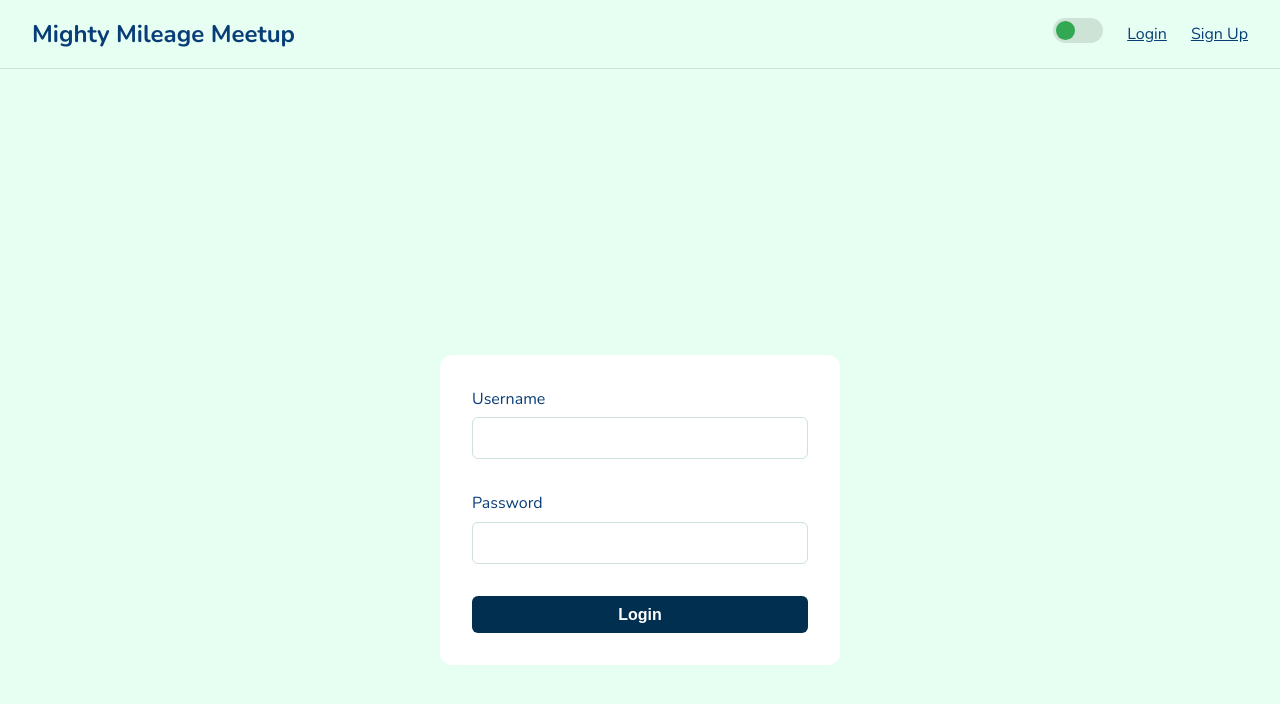
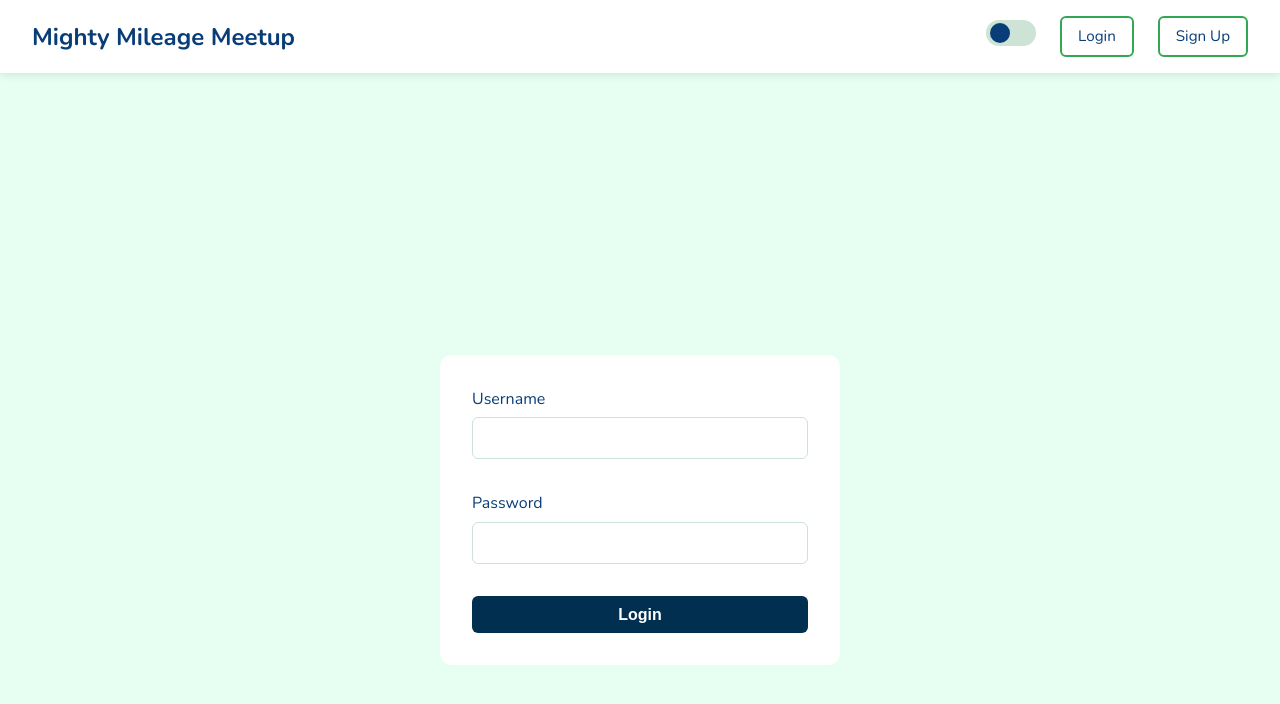
Before and after one commit to sjtroxel/Q3-2025-Codefi-SoloProject, an Angular app in the folder FE-Mighty_Mileage_Meetup/: page /login in a window 1280 px wide. Shown: the top 704 px of the page. Built offline with nearby package versions, Linux system fonts and the light colour scheme.

Commit message:
navbar styling and functionality looking good

```diff
--- a/FE-Mighty_Mileage_Meetup/src/app/core/services/authentication.ts
+++ b/FE-Mighty_Mileage_Meetup/src/app/core/services/authentication.ts
@@ -12,6 +12,7 @@ export class AuthenticationService {
 
   constructor(private http: HttpClient, private router: Router) {}
 
+  // Login: expects { token } from backend
   login(username: string, password: string) {
     return this.http.post<{ token: string }>(`${environment.apiUrl}/login`, {
       username,
@@ -19,10 +20,12 @@ export class AuthenticationService {
     });
   }
 
+  // Signup
   signup(user: any) {
     return this.http.post(`${environment.apiUrl}/signup`, { user });
   }
 
+  // === Token Handling ===
   setToken(token: string) {
     localStorage.setItem('token', token);
     this.tokenSubject.next(token);
@@ -32,18 +35,29 @@ export class AuthenticationService {
     return localStorage.getItem('token');
   }
 
+  // === Username Handling ===
+  setUser(username: string) {
+    localStorage.setItem('username', username);
+  }
+
+  clearUser() {
+    localStorage.removeItem('username');
+  }
+
+  currentUser() {
+    const username = localStorage.getItem('username');
+    return username ? { username } : null;
+  }
+
+  // === Auth Checks ===
   isLoggedIn() {
     return !!this.getToken();
   }
 
   logout() {
     localStorage.removeItem('token');
+    this.clearUser();
     this.tokenSubject.next(null);
     this.router.navigate(['/login']);
   }
-
-  currentUser() {
-    const username = localStorage.getItem('username');
-    return username ? { username } : null;
 }
-}
--- a/FE-Mighty_Mileage_Meetup/src/app/pages/login/login.ts
+++ b/FE-Mighty_Mileage_Meetup/src/app/pages/login/login.ts
@@ -9,7 +9,7 @@ import { MeetupService } from '../../core/services/meetup';
   standalone: true,
   imports: [ReactiveFormsModule],
   templateUrl: './login.html',
-  styleUrls: ['./login.scss'],
+  styleUrl: './login.scss',
 })
 export class LoginComponent {
   loginForm: FormGroup;
@@ -34,8 +34,9 @@ export class LoginComponent {
 
     this.authService.login(username, password).subscribe({
       next: (res: any) => {
-        console.log(res)
+        console.log(res);
         this.authService.setToken(res.token);
+        this.authService.setUser(username);
         this.isError = false;
         this.router.navigate(['/']);
       },
--- a/FE-Mighty_Mileage_Meetup/src/app/shared/components/navbar/navbar.html
+++ b/FE-Mighty_Mileage_Meetup/src/app/shared/components/navbar/navbar.html
@@ -6,7 +6,7 @@
   <div class="nav-links">
     <!-- Show username if logged in -->
     @if (authService.isLoggedIn()) {
-      <span class="username">Hi, {{ authService.currentUser()?.username }}</span>
+      <span class="username">Hi, {{ authService.currentUser()?.username }}!</span>
     }
 
     <!-- Theme Toggle Slider -->
--- a/FE-Mighty_Mileage_Meetup/src/app/shared/components/navbar/navbar.scss
+++ b/FE-Mighty_Mileage_Meetup/src/app/shared/components/navbar/navbar.scss
@@ -3,14 +3,14 @@
   top: 0;
   left: 0;
   width: 100%;
-  z-index: 1000;
+  z-index: 1100;
   background: var(--navbar-bg);
   color: var(--navbar-text);
   display: flex;
   justify-content: space-between;
   align-items: center;
   padding: 1rem 2rem;
-  box-shadow: var(--card-shadow);
+  box-shadow: 0 2px 8px rgba(0, 0, 0, 0.1);
 
   .brand-name a {
     text-decoration: none;
@@ -20,8 +20,8 @@
     transition: color 0.3s ease;
 
     &:hover {
-      color: var(--primary);
-      text-shadow: 0 0 8px var(--primary);
+      color: var(--accent);
+      text-shadow: 0 0 8px var(--accent);
     }
   }
 
@@ -33,27 +33,32 @@
     .username {
       font-size: 1rem;
       font-weight: 500;
-      color: var(--text);
+      color: var(--text-primary);
       margin-right: 1rem;
       opacity: 0.9;
     }
 
+    /* Shared style for links + buttons */
     a,
     button {
-      background: none;
-      border: none;
+      padding: 0.4rem 0.9rem;
+      border: 1px solid var(--accent);
+      border-radius: 6px;
+      background: transparent;
       color: var(--navbar-text);
-      font-size: 1rem;
+      font-size: 0.95rem;
+      font-weight: 500;
       cursor: pointer;
-      transition: color 0.3s ease, text-shadow 0.3s ease;
+      transition: background 0.3s ease, color 0.3s ease, box-shadow 0.3s ease;
 
       &:hover {
-        color: var(--accent);
-        text-shadow: 0 0 6px var(--accent);
+        background: var(--accent);
+        color: var(--card-bg);
+        box-shadow: 0 0 6px var(--accent);
       }
     }
 
-    /* THEME TOGGLE STYLES */
+    /* THEME TOGGLE */
     .theme-toggle {
       position: relative;
       width: 50px;
@@ -93,13 +98,13 @@
           width: 20px;
           left: 4px;
           bottom: 3px;
-          background: var(--text);
+          background: var(--text-primary);
           border-radius: 50%;
           transition: transform 0.4s ease, background 0.4s ease;
         }
       }
 
-      /* When checked */
+      /* Checked */
       input:checked + .slider {
         background: var(--accent);
         box-shadow: 0 0 10px var(--accent), 0 0 20px var(--accent);
@@ -110,10 +115,133 @@
         background: var(--card-bg);
       }
 
-      /* Neon glow for dark mode */
+      /* Dark mode glow */
       &.dark .slider {
-        box-shadow: 0 0 12px var(--primary), 0 0 25px var(--accent);
+        box-shadow: 0 0 12px var(--accent), 0 0 25px var(--accent);
       }
     }
   }
 }
+.navbar {
+  position: fixed;
+  top: 0;
+  left: 0;
+  width: 100%;
+  z-index: 1100;
+  background: var(--navbar-bg);
+  color: var(--navbar-text);
+  display: flex;
+  justify-content: space-between;
+  align-items: center;
+  padding: 1rem 2rem;
+  box-shadow: 0 2px 8px rgba(0, 0, 0, 0.1);
+
+  .brand-name a {
+    text-decoration: none;
+    font-size: 1.5rem;
+    font-weight: bold;
+    color: var(--navbar-text);
+    transition: color 0.3s ease;
+
+    &:hover {
+      color: var(--accent);
+      text-shadow: 0 0 8px var(--accent);
+    }
+  }
+
+  .nav-links {
+    display: flex;
+    align-items: center;
+    gap: 1.5rem;
+
+    .username {
+      font-size: 1rem;
+      font-weight: 500;
+      color: var(--text-primary);
+      margin-right: 1rem;
+      opacity: 0.9;
+    }
+
+    /* Shared style for auth links + buttons */
+    a,
+    button {
+      text-decoration: none;            /* ✅ removes underline */
+      padding: 0.45rem 1rem;
+      border: 2px solid var(--accent);  /* ✅ thicker border */
+      border-radius: 6px;
+      background: transparent;
+      color: var(--navbar-text);
+      font-size: 0.95rem;
+      font-weight: 500;
+      cursor: pointer;
+      transition: background 0.3s ease, color 0.3s ease, box-shadow 0.3s ease;
+
+      &:hover {
+        background: var(--accent);
+        color: var(--card-bg);
+        box-shadow: 0 0 6px var(--accent);
+      }
+    }
+
+    /* THEME TOGGLE */
+    .theme-toggle {
+      position: relative;
+      width: 50px;
+      height: 26px;
+      display: flex;
+      align-items: center;
+      justify-content: center;
+
+      label {
+        position: relative;
+        width: 100%;
+        height: 100%;
+        display: block;
+        cursor: pointer;
+      }
+
+      input {
+        opacity: 0;
+        width: 0;
+        height: 0;
+      }
+
+      .slider {
+        position: absolute;
+        top: 0;
+        left: 0;
+        right: 0;
+        bottom: 0;
+        background: var(--border);
+        border-radius: 25px;
+        transition: background 0.4s ease, box-shadow 0.4s ease;
+
+        &::before {
+          content: "";
+          position: absolute;
+          height: 20px;
+          width: 20px;
+          left: 4px;
+          bottom: 3px;
+          background: var(--text-primary);
+          border-radius: 50%;
+          transition: transform 0.4s ease, background 0.4s ease;
+        }
+      }
+
+      input:checked + .slider {
+        background: var(--accent);
+        box-shadow: 0 0 10px var(--accent), 0 0 20px var(--accent);
+      }
+
+      input:checked + .slider::before {
+        transform: translateX(24px);
+        background: var(--card-bg);
+      }
+
+      &.dark .slider {
+        box-shadow: 0 0 12px var(--accent), 0 0 25px var(--accent);
+      }
+    }
+  }
+}
--- a/FE-Mighty_Mileage_Meetup/src/styles.scss
+++ b/FE-Mighty_Mileage_Meetup/src/styles.scss
@@ -40,9 +40,13 @@ html, body {
   --card-bg: #ffffff;             /* White cards */
   --border: #cce3d6;              /* Light border */
 
-  /* Buttons (new colors for visibility) */
+  /* Buttons */
   --button-bg: #012f50;           /* Strong blue */
   --button-hover: #005fa3;        /* Darker blue */
+
+  /* Navbar */
+  --navbar-bg: #ffffff;
+  --navbar-text: #083d77;
 }
 
 body.dark-mode {
@@ -56,9 +60,13 @@ body.dark-mode {
   --card-bg: #0a2b1f;             /* Dark card background */
   --border: #145a46;              /* Subtle green border */
 
-  /* Buttons (new colors for visibility) */
-  --button-bg: #012f50;           /* Bright blue */
-  --button-hover: #1c75d8;        /* Darker blue */
+  /* Buttons */
+  --button-bg: #012f50;
+  --button-hover: #1c75d8;
+
+  /* Navbar */
+  --navbar-bg: #0a2b1f;
+  --navbar-text: #d0f4ff;
 }
 
 /* -------------------------------
@@ -160,77 +168,3 @@ label {
     margin-right: 0.5rem;
   }
 }
-
-/* -------------------------------
-   8. NAVBAR
--------------------------------- */
-.navbar {
-  display: flex;
-  justify-content: space-between;
-  align-items: center;
-  padding: 0.8rem 1rem;
-  background-color: var(--card-bg);
-  border-bottom: 1px solid var(--border);
-
-  .brand-name a {
-    font-size: 1.4rem;
-    font-weight: bold;
-    color: var(--accent);
-    text-decoration: none;
-  }
-
-  .nav-links {
-    display: flex;
-    gap: 1rem;
-
-    a, button {
-      background: none;
-      border: none;
-      color: var(--text-primary);
-      font-weight: 500;
-      cursor: pointer;
-      transition: color 0.2s;
-
-      &:hover {
-        color: var(--accent);
-      }
-    }
-  }
-
-  /* Toggle switch */
-  .theme-toggle {
-    display: flex;
-    align-items: center;
-    gap: 0.5rem;
-
-    input[type="checkbox"] {
-      display: none;
-    }
-
-    .slider {
-      width: 50px;
-      height: 25px;
-      background: var(--border);
-      border-radius: 50px;
-      position: relative;
-      cursor: pointer;
-      transition: background 0.3s;
-
-      &::after {
-        content: '';
-        position: absolute;
-        top: 3px;
-        left: 3px;
-        width: 19px;
-        height: 19px;
-        background: var(--accent);
-        border-radius: 50%;
-        transition: transform 0.3s;
-      }
-    }
-
-    input:checked + .slider::after {
-      transform: translateX(25px);
-    }
-  }
-}
```
Lines whose indentation alone changed are shown as unchanged.
